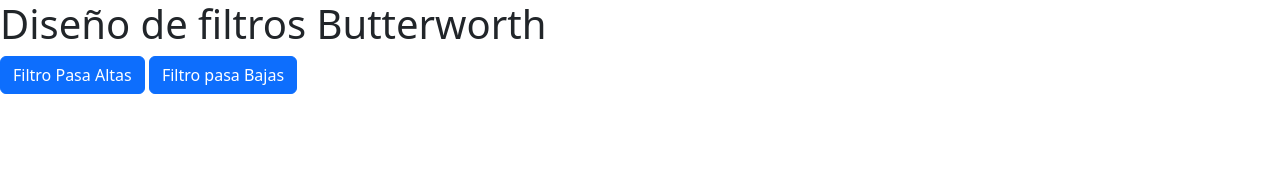
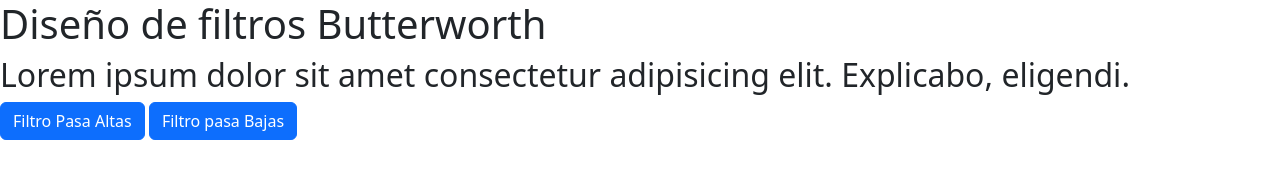
Before and after one commit to AlejoPal/Filtro_butterworth, a plain HTML site: page index.html in a window 1280 px wide. Drawn offline with nearby package versions, Linux system fonts and the light colour scheme.

Commit message:
Agregue un parrafo

```diff
--- a/index.html
+++ b/index.html
@@ -11,7 +11,7 @@
 </head>
 <body>
     <h1>Diseño de filtros Butterworth</h1>
-
+    <h2>Lorem ipsum dolor sit amet consectetur adipisicing elit. Explicabo, eligendi.</h2>
     <a class="btn btn-primary" href="Vistas/Pasaaltas.html" role="button">Filtro Pasa Altas</a>
     <a class="btn btn-primary" href="Vistas/Pasabajas.html" role="button">Filtro pasa Bajas</a>
 
```
